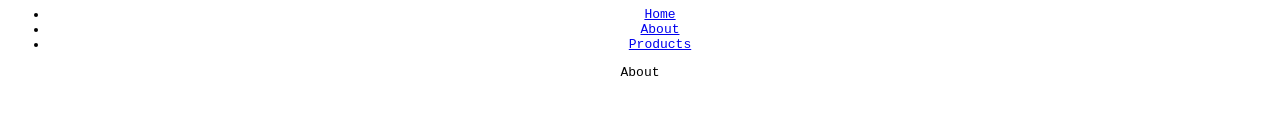
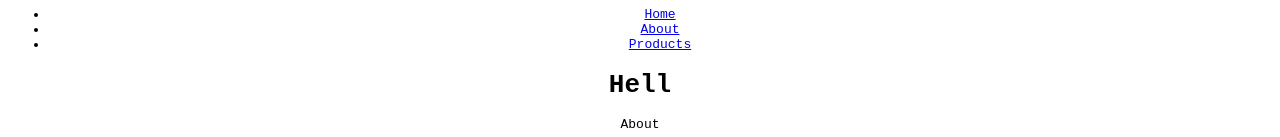
Before and after one commit to chrillah/firstreact, a React (Create React App) app: page /about in a window 1280 px wide. Shown: the part 2304-2441 px from the top of the page. Before the commit the page ends 2392 px from the top, so only its background shows below. Built offline with nearby package versions, Linux system fonts and the light colour scheme; no server answers.

Commit message:
usecontext

```diff
--- /dev/null
+++ b/src/UserInfo.js
@@ -0,0 +1,2 @@
+import {createContext} from 'react'
+export const UserInfo = createContext();
--- a/src/pages/About.js
+++ b/src/pages/About.js
@@ -1,8 +1,13 @@
-import React from 'react'
+import React, {useContext} from 'react'
+import {UserInfo} from '../UserInfo'
 
 function About() {
+    const msg = useContext(UserInfo)
   return (
-    <div>About</div>
+    <div>
+        <h1>{msg}</h1>
+        <div>About</div>
+    </div>
   )
 }
 
--- a/src/pages/Products.js
+++ b/src/pages/Products.js
@@ -1,14 +1,17 @@
-import React from 'react'
+import React, {useContext} from 'react'
 import { useParams } from 'react-router-dom'
+import {UserInfo} from '../UserInfo'
 
 function Products() {
     const { id } = useParams()
+    const msg = useContext(UserInfo)
     return (
         <div>
             <h1>Produkter</h1>
             <h4>
                 Här kan du läsa om product <span>{id}</span>
             </h4>
+            <h1>{msg}</h1>
         </div>
     )
 }
```
Also changed, not shown: src/App.js (+13 -3 lines).
